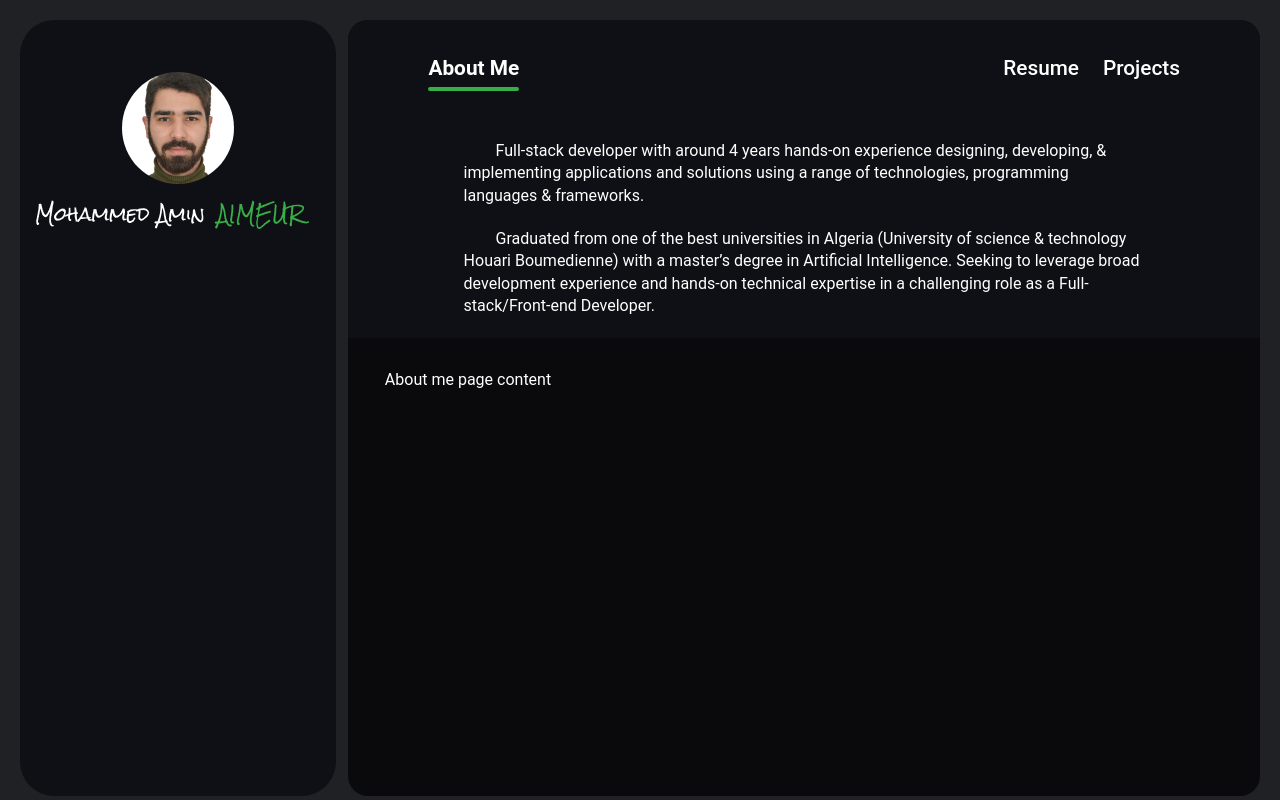
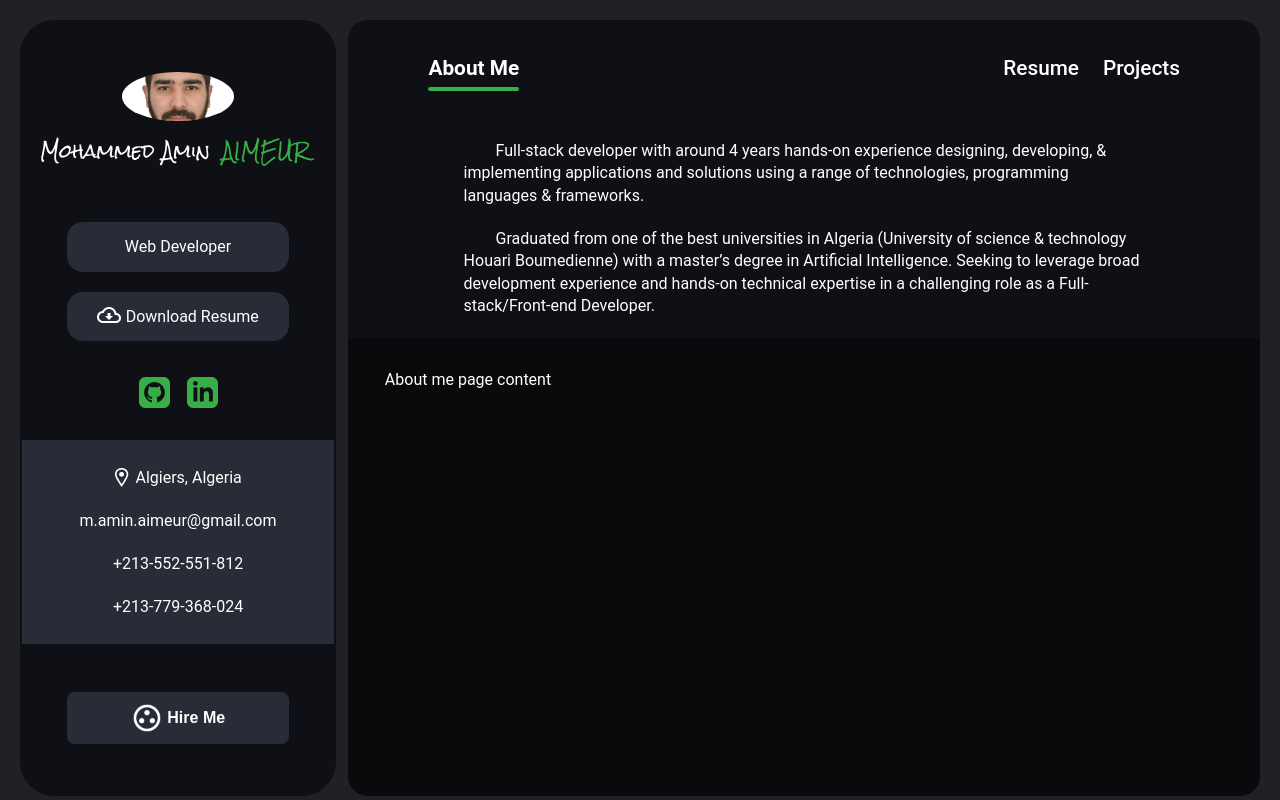
Before and after one commit to AimeurAmin/portfolio, a React (Create React App) app: page / in a window 1280 px wide. Built offline with nearby package versions, Linux system fonts and the light colour scheme.

Commit message:
fills general info section content

```diff
--- /dev/null
+++ b/src/components/Badge/Badge.styled.js
@@ -0,0 +1,11 @@
+import styled from "styled-components";
+
+export const StyledBadge = styled.div`
+  display: flex;
+  justify-content: center;
+  align-items: flex-start;
+  width: 70%;
+  background-color: #272C36;
+  border-radius: calc(20 / 16 * .8rem);
+  padding-block: calc(19 / 16 * .8rem);
+`
--- /dev/null
+++ b/src/components/Badge/index.jsx
@@ -0,0 +1,12 @@
+import React from 'react'
+import { StyledBadge } from './Badge.styled'
+
+const Badge = ({children, className}) => {
+  return (
+    <StyledBadge className={className}>
+      {children}
+    </StyledBadge>
+  )
+}
+
+export default Badge
--- a/src/components/GeneralInfo/GeneralInfo.styled.js
+++ b/src/components/GeneralInfo/GeneralInfo.styled.js
@@ -30,4 +30,72 @@ export const StyledGeneralInfo = styled.div`
             margin-inline-end: calc(13 / 16 * .8rem);
         }
     }
+
+    .badge {
+        margin-block-start: calc(25 / 16 * .8rem);
+    }
+
+    .first-badge {
+        margin-block-start: calc(65 / 16 * .8rem);
+    }
+
+    .badgeIcon {
+        margin-inline-end: 2%;
+    }
+
+    .external-links {
+        display: flex;
+        justify-content: space-between;
+        width: 25%;
+        margin-block-start: calc(45 / 16 * .8rem);
+    }
+
+    .location-and-contact {
+        display: block;
+        width: 99%;
+        margin-block-start: calc(35 / 16 * .8rem);
+        padding-block: calc(35 / 16 * .8rem);
+        background-color: #272C36;
+        .location {
+            display: flex;
+            justify-content: center;
+            width: 100%;
+            img {
+                margin-inline-end: 2%;
+            }
+        }
+        .email, .phone {
+            text-align: center;
+            margin-block-start: calc(30 / 16 * .8rem);
+        }
+    }
+    .hire-me {
+        width: 70%;
+        margin-block-start: calc(60 / 16 * .8rem);
+        color: #FFFFFF;
+        background-color: transparent;
+        border: none;
+        cursor: pointer;
+        :hover {
+            opacity: 90%;
+        }
+        :active {
+            opacity: 100%;
+        }
+        .content {
+            display: flex;
+            justify-content: center;
+            align-items: center;
+            height: calc(65 / 16 * .8rem);
+            background-color: #272C36;
+            border-radius: calc(10 / 16 * .8rem);
+            font-size: calc(20 / 16 * .8rem);
+            font-weight: 600;
+
+            img {
+                margin-inline-end: 2%;
+                width: calc(40 / 16 * .8rem);
+            }
+        }
+    }
 `
--- a/src/components/GeneralInfo/index.jsx
+++ b/src/components/GeneralInfo/index.jsx
@@ -1,11 +1,17 @@
 /* eslint-disable no-sequences */
 import React from 'react'
 import {StyledGeneralInfo } from'./GeneralInfo.styled'; // Import regular stylesheet
-import mypic from '../../assets/imgs/mypic.png'
-import firstname from '../../assets/imgs/firstname.png'
-import lastname from '../../assets/imgs/lastname.png'
+import mypic from '../../assets/imgs/mypic.png';
+import firstname from '../../assets/imgs/firstname.png';
+import lastname from '../../assets/imgs/lastname.png';
+import cloudIcon from '../../assets/icons/cloud.png';
+import githubIcon from '../../assets/icons/github.png';
+import linkedinIcon from '../../assets/icons/linkedin.png';
+import locationIcon from '../../assets/icons/location.png';
+import hireMeIcon from '../../assets/icons/hireme.png'
 import { motion } from 'framer-motion';
-import { generalInfoVariants, listVariant, picVariant } from './variants';
+import { generalInfoVariants, hireMeIconVariants, listVariant, picVariant } from './variants';
+import Badge from '../Badge';
 
 const GeneralInfo = () => {
 
@@ -31,16 +37,47 @@ const GeneralInfo = () => {
         <div className="first-name">
           <img src={firstname} alt="first-name" />
         </div>
-        <div className="first-name">
+        <div className="last-name">
           <img src={lastname} alt="last-name" />
         </div>
       </motion.div>
 
-      <motion.div
-        className="contact"
-      >
+      <Badge className="badge first-badge">
+        Web Developer
+      </Badge>
 
-      </motion.div>
+      <Badge className="badge">
+        <img className="badgeIcon" src={cloudIcon} alt="cloud-icon" />
+        <p>Download Resume</p>
+      </Badge>
+
+      <div className="external-links">
+        <a href="https://github.com/AimeurAmin/"  target="_blank" rel="noreferrer">
+          <img src={githubIcon} alt="" />
+        </a>
+        <a href="https://www.linkedin.com/in/aimeur-mohammed-amin-399a61b4/" target="_blank" rel="noreferrer">
+          <img src={linkedinIcon} alt="" />
+        </a>
+      </div>
+
+      <div className="location-and-contact">
+        <div className="location">
+          <img src={locationIcon} alt="" />
+          <p>Algiers, Algeria</p>
+        </div>
+        <p className="email">m.amin.aimeur@gmail.com</p>
+        <p className="phone">+213-552-551-812</p>
+        <p className="phone">+213-779-368-024</p>
+      </div>
+
+      <motion.button className="hire-me" initial="rest" whileHover="hover" animate="rest">
+        <div className="content">
+          <motion.img src={hireMeIcon} alt="hire-me"
+            variants={hireMeIconVariants}
+          />
+          <div className="hire-me-text">Hire Me</div>
+        </div>
+      </motion.button>
     </StyledGeneralInfo>
   )
 }
--- a/src/components/GeneralInfo/variants.js
+++ b/src/components/GeneralInfo/variants.js
@@ -29,3 +29,17 @@ export const listVariant = {
     opacity: 1,
   }
 }
+
+export const hireMeIconVariants = {
+  rest: { ease: "linear", duration: 4, type: "tween" },
+  hover: {
+    rotate: 360,
+    scale: [1, .7, 1],
+    transition: {
+      duration: 4,
+      type: "tween",
+      ease: "linear",
+      repeat: Infinity
+    }
+  }
+};
```
